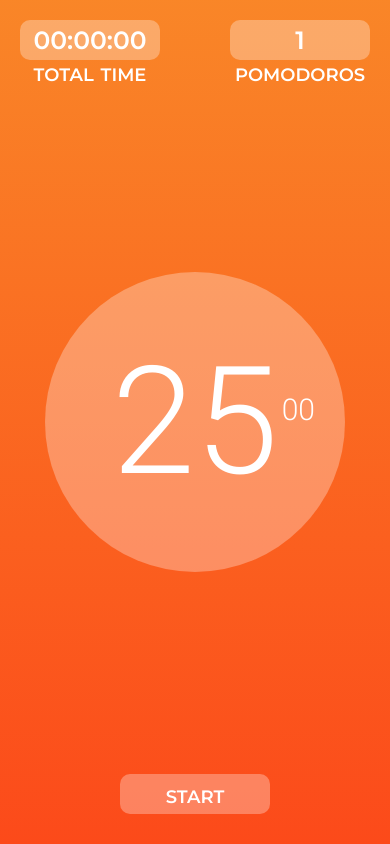
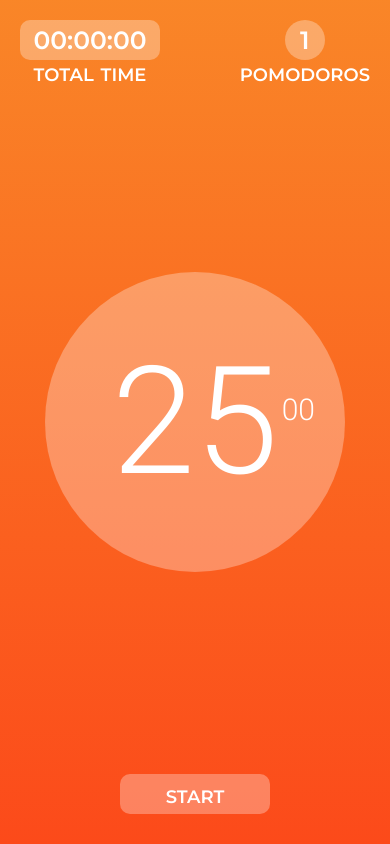
Before and after one commit to bojantubic/pomodoro-timer-javascript, a plain HTML site: page index.html in a window 390 px wide. Drawn offline with Linux system fonts and the light colour scheme.

Commit message:
Change pomodoros button

```diff
--- a/style.css
+++ b/style.css
@@ -121,14 +121,6 @@ footer {
 }
 
 @media only screen and (max-width: 600px) {
-  .pomodoros__number {
-    height: 40px;
-    width: 140px;
-    border-radius: 10px;
-  }
-}
-
-@media only screen and (max-width: 600px) {
   .total-time__name,
   .pomodoros__name {
     width: fit-content;
```
